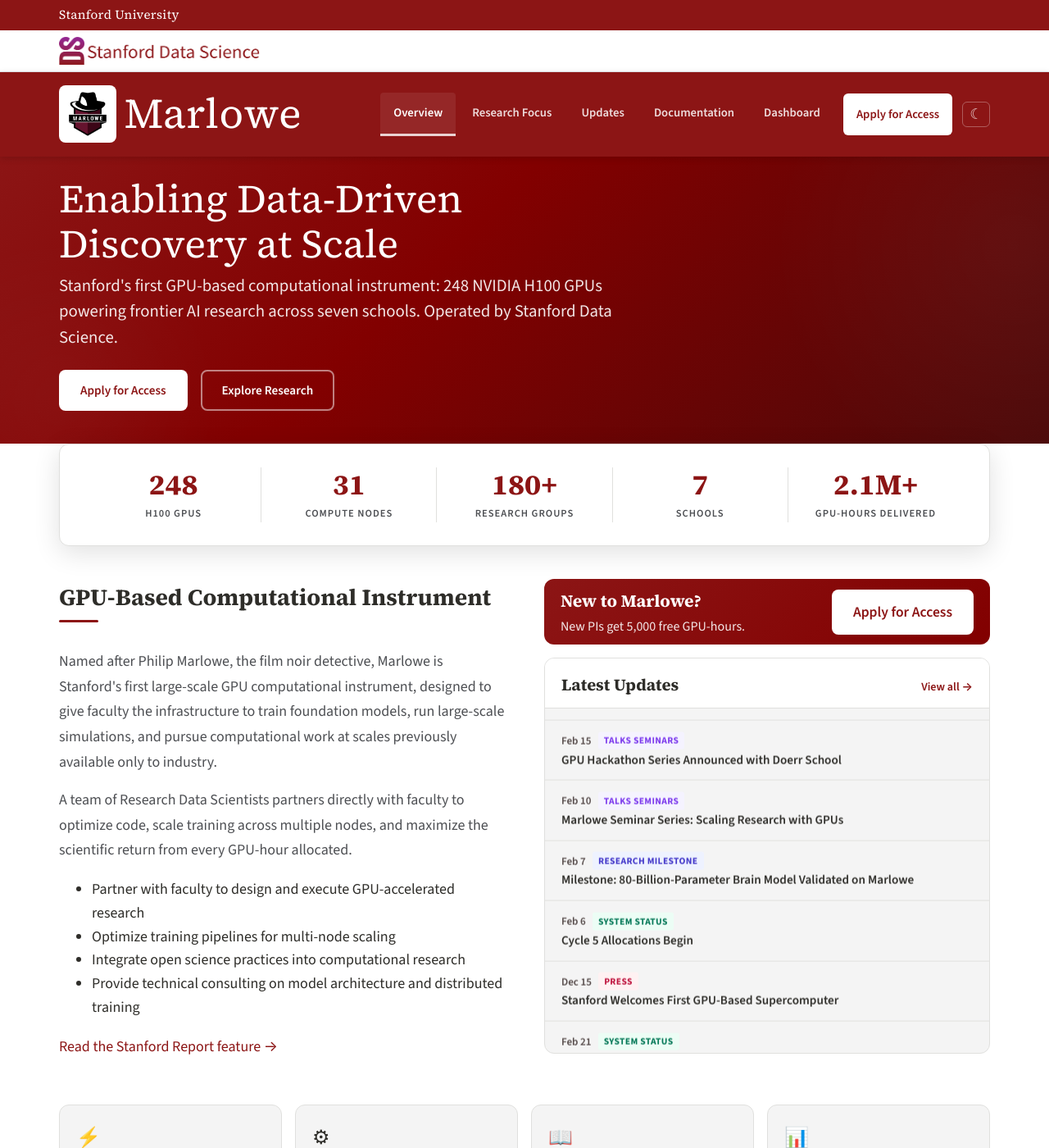
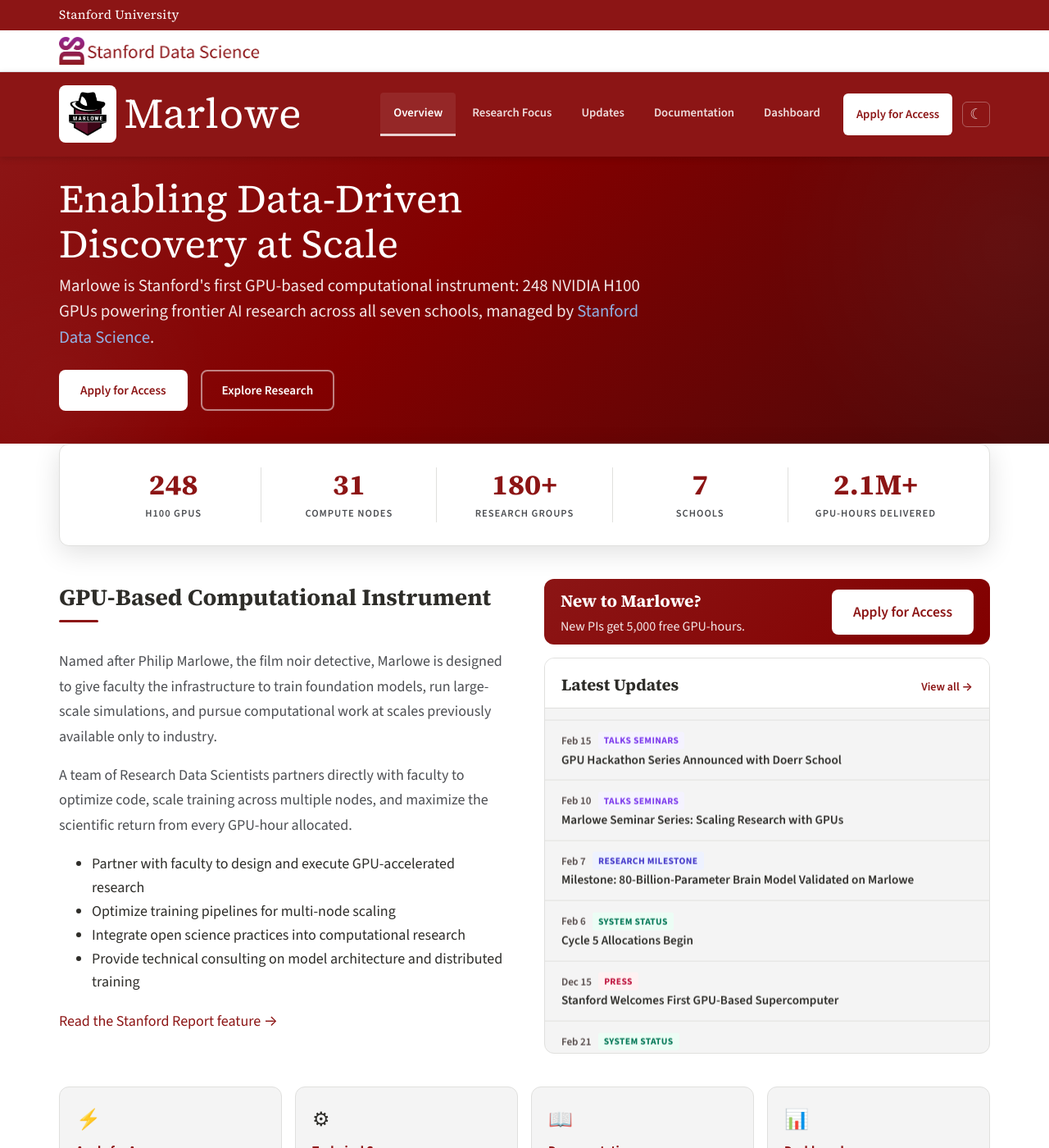
Before and after one commit to ckapfer22/marlowe-site-test1, a Jekyll site: the page built from index.html, in a window 1280 px wide and 1400 px high. Shown: the whole window at 82% size. Built offline with Jekyll 4.4.1, drawn with Linux system fonts in a browser that asks for light colours; some of the changed text lies outside the part shown.

Commit message:
Copy edits, researcher card cleanup, link styling
- Hero: "Marlowe is Stanford's first..." with SDS link
- Removed redundant instrument description from body text
- Research blurb: added computations and simulations
- Researcher cards: plain text names, lab + Stanford Profile only, removed GPU/Hero tags
- Lab and profile links: grey, unbolded, external arrow indicator
- Access page: updated blurb, removed "get started in under a week"
- Reverted lab URLs to actual lab sites (toliaslab.org, etc.)

Co-Authored-By: Claude Opus 4.6 <noreply@anthropic.com>

```diff
--- a/_includes/researcher-card.html
+++ b/_includes/researcher-card.html
@@ -6,13 +6,7 @@
         <span>{{ researcher.name | split: ' ' | first | slice: 0 }}{{ researcher.name | split: ' ' | last | slice: 0 }}</span>
       </div>
       <div class="card-identity">
-        <h3 class="card-name">
-          {% if researcher.sub_page %}
-            <a href="{{ researcher.sub_page_url | relative_url }}">{{ researcher.name }}</a>
-          {% else %}
-            <a href="{{ researcher.profile_url }}">{{ researcher.name }}</a>
-          {% endif %}
-        </h3>
+        <h3 class="card-name">{{ researcher.name }}</h3>
         <p class="card-title">{{ researcher.title }}</p>
         <p class="card-school">{{ researcher.school }}</p>
       </div>
@@ -21,17 +15,14 @@
       {% if researcher.lab %}
         <li class="affil-lab"><a href="{{ researcher.lab_url }}">{{ researcher.lab }}</a></li>
       {% endif %}
-      {% for affil in researcher.affiliations %}
-        <li>{{ affil.role }}, <a href="{{ affil.url }}">{{ affil.name }}</a></li>
-      {% endfor %}
+      {% if researcher.profile_url %}
+        <li><a href="{{ researcher.profile_url }}">Stanford Profile</a></li>
+      {% endif %}
     </ul>
     <h4 class="card-project">{{ researcher.project_title }}</h4>
     <p class="card-summary">{{ researcher.summary }}</p>
     <div class="card-tags">
       <span class="tag tag-domain">{{ researcher.domain }}</span>
-      {% if researcher.hero_run %}
-        <span class="tag tag-hero">Hero Run</span>
-      {% endif %}
     </div>
     {% if researcher.sub_page %}
       <a href="{{ researcher.sub_page_url | relative_url }}" class="card-link">Read full story &rarr;</a>
--- a/about/index.html
+++ b/about/index.html
@@ -6,7 +6,7 @@ title: About Marlowe
 <div class="container">
   <div class="page-header">
     <h1>About Marlowe</h1>
-    <p class="lead">Stanford's first GPU-based computational instrument: 248 NVIDIA H100 GPUs powering frontier AI research across seven schools. Operated by Stanford Data Science.</p>
+    <p class="lead">Marlowe is Stanford's first GPU-based computational instrument: 248 NVIDIA H100 GPUs powering frontier AI research across all seven schools, managed by <a href="https://datascience.stanford.edu">Stanford Data Science</a>.</p>
   </div>
 </div>
 
--- a/assets/css/site.css
+++ b/assets/css/site.css
@@ -142,10 +142,10 @@
 }
 [data-theme="dark"] .card-affiliations .affil-lab,
 [data-theme="dark"] .card-affiliations .affil-lab a {
-  color: #e87a74;
+  color: #ccc;
 }
 [data-theme="dark"] .card-affiliations .affil-lab::before {
-  background: #e87a74;
+  background: #666;
 }
 [data-theme="dark"] .cta-banner {
   background: linear-gradient(135deg, #6b0f0f 0%, #4a0808 100%);
@@ -802,18 +802,22 @@ img { max-width: 100%; height: auto; }
   border-bottom-color: var(--cardinal);
 }
 .card-affiliations .affil-lab {
-  font-weight: 600;
-  color: var(--cardinal);
+  font-weight: 400;
+  color: inherit;
 }
 .card-affiliations .affil-lab a {
-  color: var(--cardinal);
-  border-bottom-color: rgba(140,21,21,0.3);
+  color: inherit;
+  border-bottom-color: var(--border);
 }
 .card-affiliations .affil-lab a:hover {
   border-bottom-style: solid;
 }
 .card-affiliations .affil-lab::before {
-  background: var(--cardinal);
+  background: var(--border);
+}
+.card-affiliations a::after {
+  content: ' \2197';
+  font-size: 0.75em;
 }
 
 .card-project {
--- a/index.html
+++ b/index.html
@@ -8,7 +8,7 @@ title: Overview
   <div class="container">
     <div class="hero-content">
       <h1>Enabling Data-Driven Discovery at Scale</h1>
-      <p class="hero-subtitle">Stanford's first GPU-based computational instrument: 248 NVIDIA H100 GPUs powering frontier AI research across seven schools. Operated by Stanford Data Science.</p>
+      <p class="hero-subtitle">Marlowe is Stanford's first GPU-based computational instrument: 248 NVIDIA H100 GPUs powering frontier AI research across all seven schools, managed by <a href="https://datascience.stanford.edu" style="color: #93c5fd; text-decoration: none;">Stanford Data Science</a>.</p>
       <div class="hero-actions">
         <a href="{{ '/access/' | relative_url }}" class="btn btn-white">Apply for Access</a>
         <a href="{{ '/research/' | relative_url }}" class="btn btn-white-outline">Explore Research</a>
@@ -29,7 +29,7 @@ title: Overview
           <h2>GPU-Based Computational Instrument</h2>
         </div>
         <div class="instrument-text">
-          <p>Named after Philip Marlowe, the film noir detective, Marlowe is Stanford's first large-scale GPU computational instrument, designed to give faculty the infrastructure to train foundation models, run large-scale simulations, and pursue computational work at scales previously available only to industry.</p>
+          <p>Named after Philip Marlowe, the film noir detective, Marlowe is designed to give faculty the infrastructure to train foundation models, run large-scale simulations, and pursue computational work at scales previously available only to industry.</p>
           <p>A team of Research Data Scientists partners directly with faculty to optimize code, scale training across multiple nodes, and maximize the scientific return from every GPU-hour allocated.</p>
           <ul>
             <li>Partner with faculty to design and execute GPU-accelerated research</li>
@@ -85,7 +85,7 @@ title: Overview
       <h2>Research Spotlights</h2>
       <a href="{{ '/research/' | relative_url }}" class="see-all">View all spotlights &rarr;</a>
     </div>
-    <p style="color: var(--cool-grey); margin-top: -1rem; margin-bottom: 2rem;">Faculty from across Stanford are using Marlowe to train foundation models at scales previously available only to industry.</p>
+    <p style="color: var(--cool-grey); margin-top: -1rem; margin-bottom: 2rem;">Faculty from across Stanford are using Marlowe to train foundation models, perform computations and simulations at scales previously available only to industry.</p>
     <div class="researcher-grid">
       {% for researcher in site.data.researchers limit:4 %}
         {% include researcher-card.html researcher=researcher %}
```
